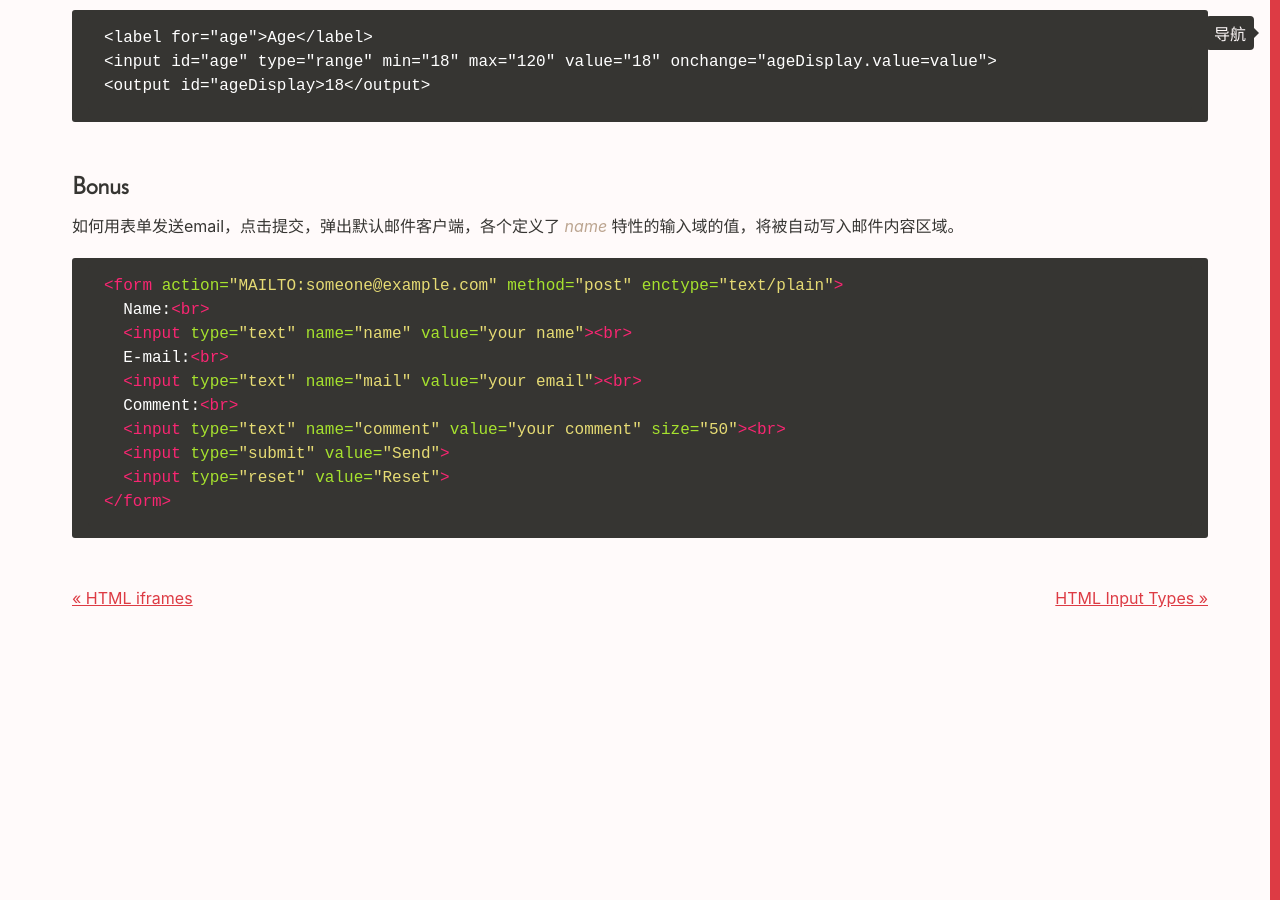
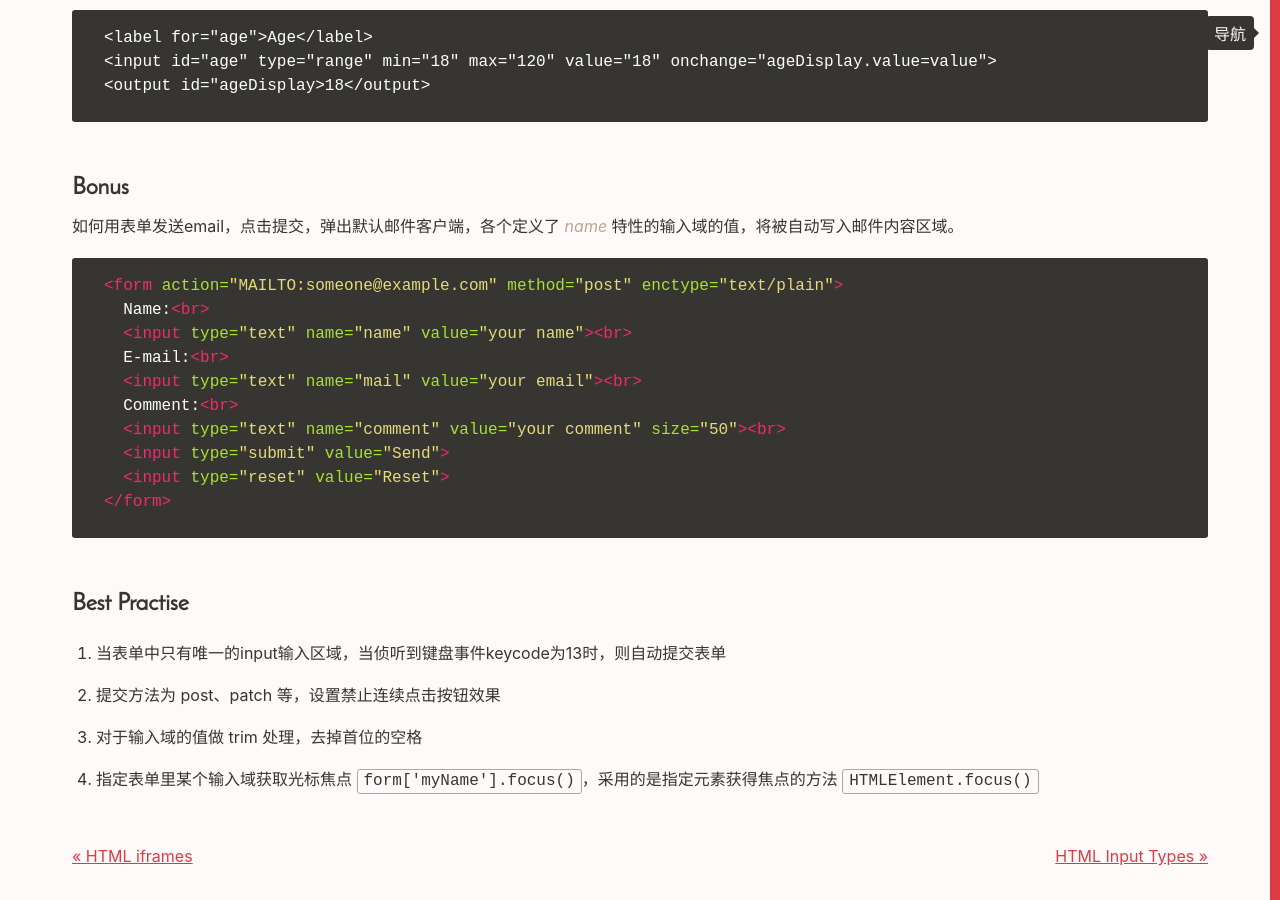
Before and after one commit to Vivi-wu/dive-into-web, a Jekyll site: the page built from _posts/2014-04-20-HTML-Forms-and-Form-Elements.markdown, in a window 1280 px wide and 900 px high, scrolled down 4179 px. Built offline with Jekyll 4.4.1, drawn with Linux system fonts in a browser that asks for light colours; some of the changed text lies outside the part shown.

````diff
--- a/_posts/2014-04-12-HTML-Heading-Paragraph-Formatting.markdown
+++ b/_posts/2014-04-12-HTML-Heading-Paragraph-Formatting.markdown
@@ -60,6 +60,7 @@ If a browser one day wants to make a text highlighted with the strong feature, i
 + `<small>` <small>smaller</small> text
 + `<mark>` new in H5 <mark>marked/highlighted</mark> text, 高亮或标注文本，IE8及之前不支持
 + `<del>` defines <del>deleted</del> (removed) text, 效果同给文本加删除线
++ `<u>` defines <u>underline</u> (added)text, 文本被渲染with下划线
 + `<ins>` defines <ins>inserted</ins> (added)text, 效果同给文本加下划线
 + `<sub>` appears half a character <sub>below</sub> the baseline 低于基准线半个字符高度，用于化学式
 + `<sup>` superscripted text 高于基准线半个字符, 用于脚注：WWW<sup>[1]</sup>
--- a/_posts/2014-04-20-HTML-Forms-and-Form-Elements.markdown
+++ b/_posts/2014-04-20-HTML-Forms-and-Form-Elements.markdown
@@ -122,7 +122,7 @@ The size of a text area can be specified by the _cols_ and _rows_ attributes, or
 
 该元素的内容可以是文字或图片，**有别与使用 `<input>` 元素创建的按钮**
 
-**Tips**: 记住指定该元素的 _type_ 特性（**button**，**reset**，**submit**），因为不同的浏览器针对 `<button>` 元素使用不同的默认类型。如果你想点击按钮执行特定脚本，而又没有指定它的类型是 button，谷歌浏览器会当作 submit 处理。
+**Tips**: 记住指定该元素的 _type_ 特性（**button**，**reset**，**submit**），因为不同的浏览器针对 `<button>` 元素使用不同的默认类型。如果你想点击按钮执行特定脚本，而又没有指定它的类型是 button，谷歌浏览器会当作表单 submit 处理。
 
 ## HTML5 `<datalist>` Element
 
@@ -182,3 +182,10 @@ The size of a text area can be specified by the _cols_ and _rows_ attributes, or
   <input type="reset" value="Reset">
 </form>
 ```
+
+### Best Practise
+
+1. 当表单中只有唯一的input输入区域，当侦听到键盘事件keycode为13时，则自动提交表单
+2. 提交方法为 post、patch 等，设置禁止连续点击按钮效果
+3. 对于输入域的值做 trim 处理，去掉首位的空格
+4. 指定表单里某个输入域获取光标焦点 `form['myName'].focus()`，采用的是指定元素获得焦点的方法 `HTMLElement.focus()`
--- a/_posts/2014-04-21-HTML-Input-Types.markdown
+++ b/_posts/2014-04-21-HTML-Input-Types.markdown
@@ -20,7 +20,7 @@ category: HTML
 
     <input type="submit" value="Submit">
 
-定义了一个用于提交表格的按钮。如果缺省提交按钮的 value 属性的值，则按钮将会显示一个默认的文本（Submit）。
+定义了一个用于提交表单的按钮。如果缺省提交按钮的 value 属性的值，则按钮将会显示一个默认的文本（Submit）。
 
 <!--more-->
 
--- a/_posts/2014-05-07-JavaScript-Errors-Debugging.markdown
+++ b/_posts/2014-05-07-JavaScript-Errors-Debugging.markdown
@@ -27,6 +27,8 @@ finally {
 ```
 
 JS的 `try` 和 `catch` come in pairs 是**成对出现**的。
+
+当使用 `JSON.parse()` 解析未知数据时，用上 try catch。
 
 ### Raise Errors
 
--- a/_posts/2015-05-02-JavaScript-String.markdown
+++ b/_posts/2015-05-02-JavaScript-String.markdown
@@ -112,3 +112,7 @@ var res = str.split("");
 ### Match 匹配
 
 使用方法 `match(`regexp`)`，在字符串中查找，返回一个 **Array**，该返回数组中每一个项目是一个 match。没找到匹配，返回 `null`。
+
+### trim 去空格
+
+使用方法 `trim()`，删除字符串首尾的空格. Whitespace in this context is all the whitespace characters (space, tab, no-break space, etc.) and all the line terminator characters (LF, CR, etc.
````
Also changed, not shown: _posts/2015-05-04-JavaScript-Date.markdown (+7 -0 lines), _posts/2017-04-14-Fiddler-auto-responder-.markdown (added, +13 -0 lines).
